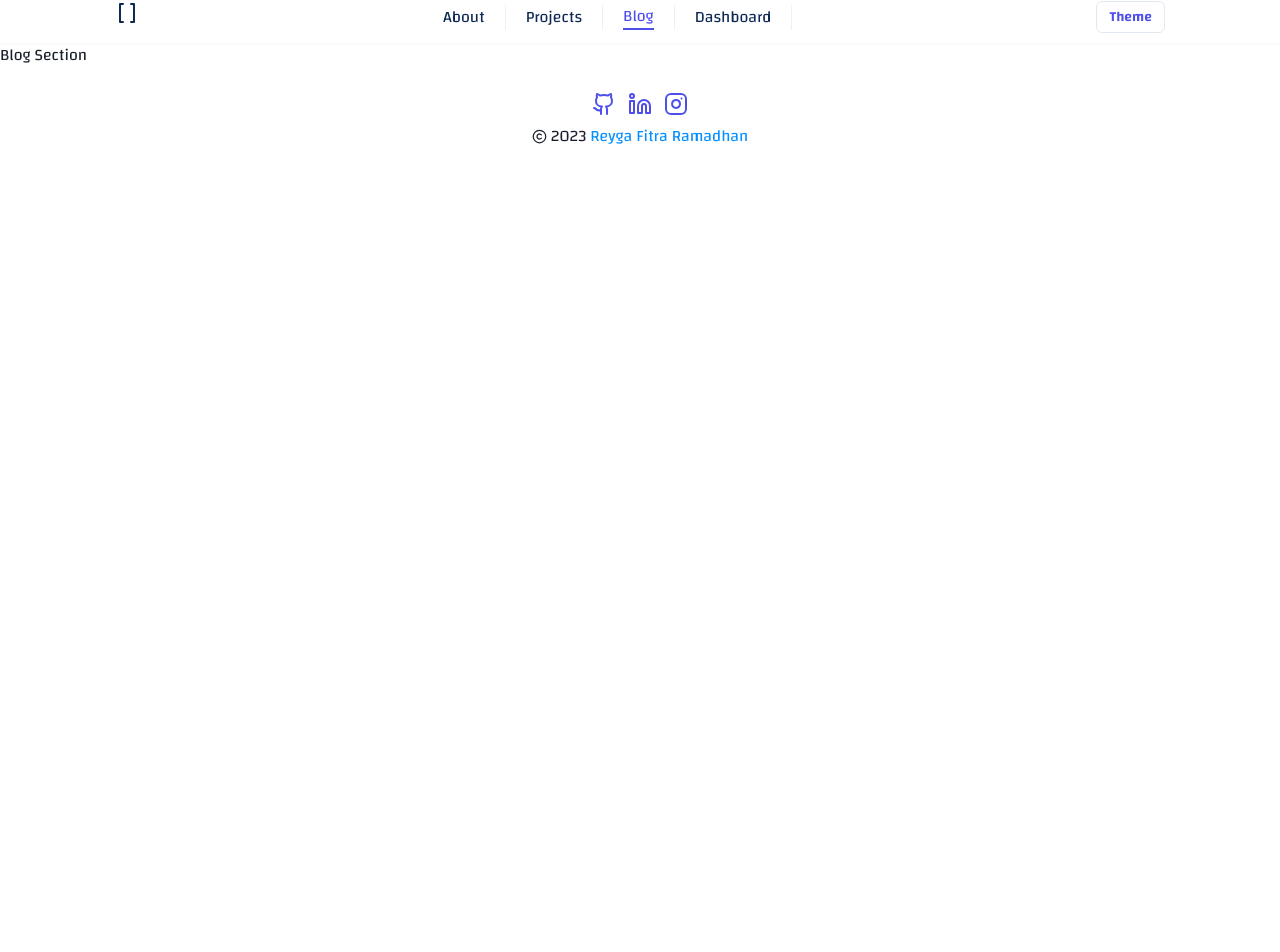
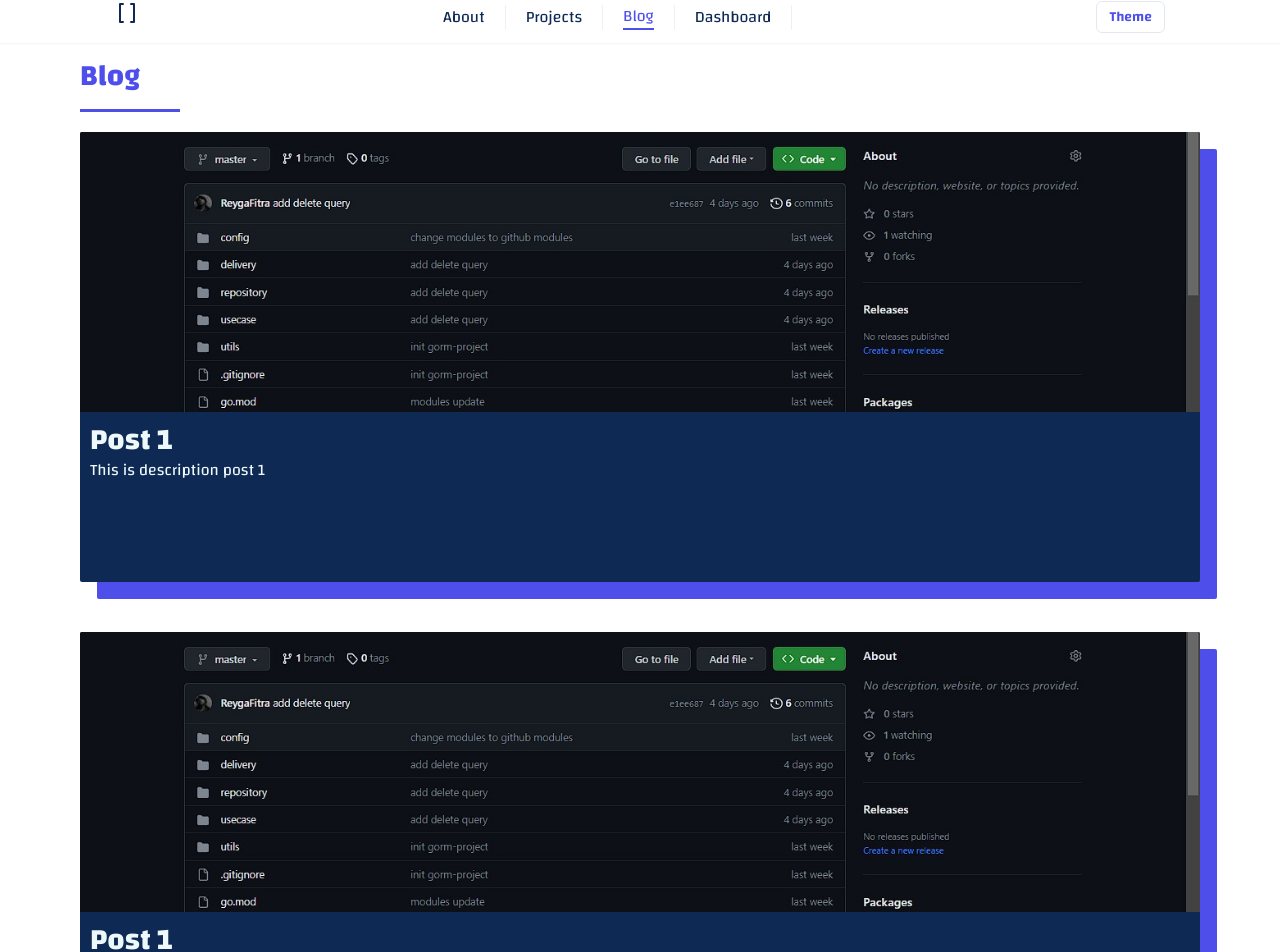
Before and after one commit to ReygaFitra/prf-web-reyga-v2, a Next.js app: page /blog in a window 1280 px wide. Shown: the part 9-961 px from the top of the page. Before the commit the page ends 800 px from the top, so only its background shows below. Built offline with nearby package versions, Linux system fonts and the light colour scheme.

Commit message:
fragments: add post fragment

```diff
--- a/src/_data/tsx/Certif.tsx
+++ b/src/_data/tsx/Certif.tsx
@@ -3,6 +3,7 @@
 import certif3 from '@/assets/img/certifications/certif3.jpg';
 import certif4 from '@/assets/img/certifications/certif4.jpg';
 import certif5 from '@/assets/img/certifications/certif5.jpg';
+import certif6 from '@/assets/img/certifications/certif6.jpg';
 
 export const Certifications = [
   {
@@ -25,4 +26,8 @@
     id: 5,
     img: certif5,
   },
+  {
+    id: 6,
+    img: certif6,
+  },
 ];
--- a/src/app/blog/page.tsx
+++ b/src/app/blog/page.tsx
@@ -1,3 +1,7 @@
+'use client';
+import PostFragment from '@/fragments/PostFragment';
+import { Container } from '@chakra-ui/react';
+
 export const metadata = {
   title: 'Reyga Fitra Ramadhan | Blog',
   description: `Blog Page`,
@@ -5,8 +9,8 @@
 
 export default function Blog() {
   return (
-    <main>
-      <div>Blog Section</div>
-    </main>
+    <Container minW="6xl">
+      <PostFragment />
+    </Container>
   );
 }
--- /dev/null
+++ b/src/fragments/PostFragment.tsx
@@ -0,0 +1,38 @@
+import Frame from '@/components/Frame/Frame';
+import TitleSection from '@/components/Title/TitleSection';
+import { Box, Heading, Text } from '@chakra-ui/react';
+import Image from 'next/image';
+import Project3 from '@/assets/img/projects/project3.jpg';
+
+const PostFragment = () => {
+  return (
+    <>
+      <TitleSection width="100px" headingSize="lg" headingColor="#4E4FEB" headingFont="Changa" name="Blog" dividerColor="#4E4FEB" />
+      <Box w="100%" h="450px" my="20px" mb="50px" color="#ECF8F9">
+        <Frame bgColor="#0E2954" maxW="100%" h="100%" boxShadow="17px 17px #4E4FEB" overflow="hidden" rounded="sm">
+          <Image priority={true} src={Project3} alt="example" style={{ objectFit: 'cover', maxHeight: '280px', width: '100%' }} />
+          <Box p="10px">
+            <Heading size="lg" fontFamily="changa">
+              Post 1
+            </Heading>
+            <Text>This is description post 1</Text>
+          </Box>
+        </Frame>
+      </Box>
+
+      <Box w="100%" h="450px" my="20px" mb="50px" color="#ECF8F9">
+        <Frame bgColor="#0E2954" maxW="100%" h="100%" boxShadow="17px 17px #4E4FEB" overflow="hidden" rounded="sm">
+          <Image priority={true} src={Project3} alt="example" style={{ objectFit: 'cover', maxHeight: '280px', width: '100%' }} />
+          <Box p="10px">
+            <Heading size="lg" fontFamily="changa">
+              Post 1
+            </Heading>
+            <Text>This is description post 1</Text>
+          </Box>
+        </Frame>
+      </Box>
+    </>
+  );
+};
+
+export default PostFragment;
--- a/src/fragments/ProjectsFragment.tsx
+++ b/src/fragments/ProjectsFragment.tsx
@@ -9,7 +9,7 @@
 const ProjectsFragment = () => {
   return (
     <>
-      <TitleSection width="200px" headingSize="lg" headingColor="#4E4FEB" headingFont="Changa" name="Projects" dividerColor="#4E4FEB" />
+      <TitleSection width="140px" headingSize="lg" headingColor="#4E4FEB" headingFont="Changa" name="Projects" dividerColor="#4E4FEB" />
       <Grid gridTemplateColumns="repeat(3, 1fr)" my="20px" gap={7}>
         {Projects.map((project, index) => (
           <GridItem key={index}>
```
Also changed, not shown: src/assets/img/certifications/certif6.jpg (added).
